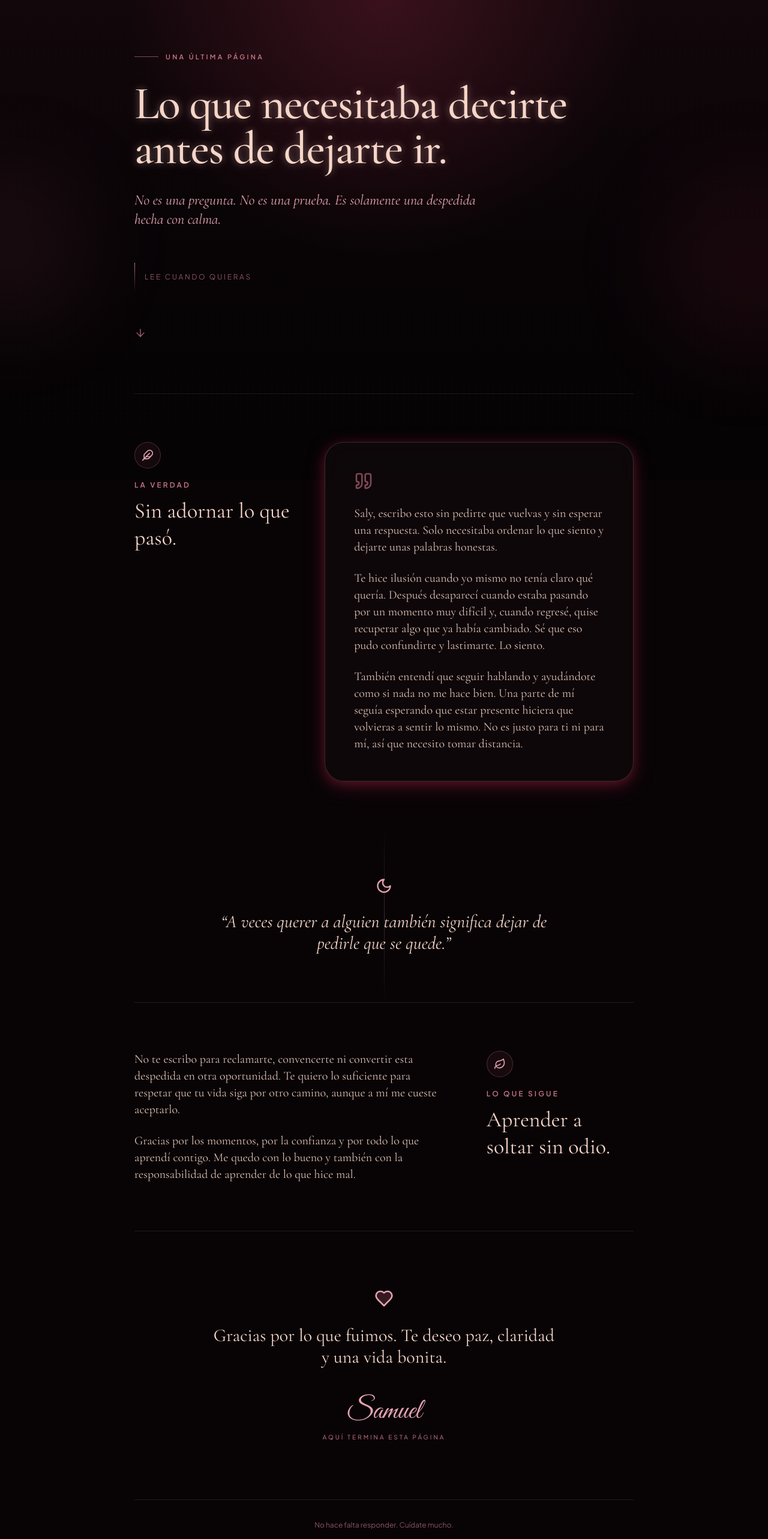
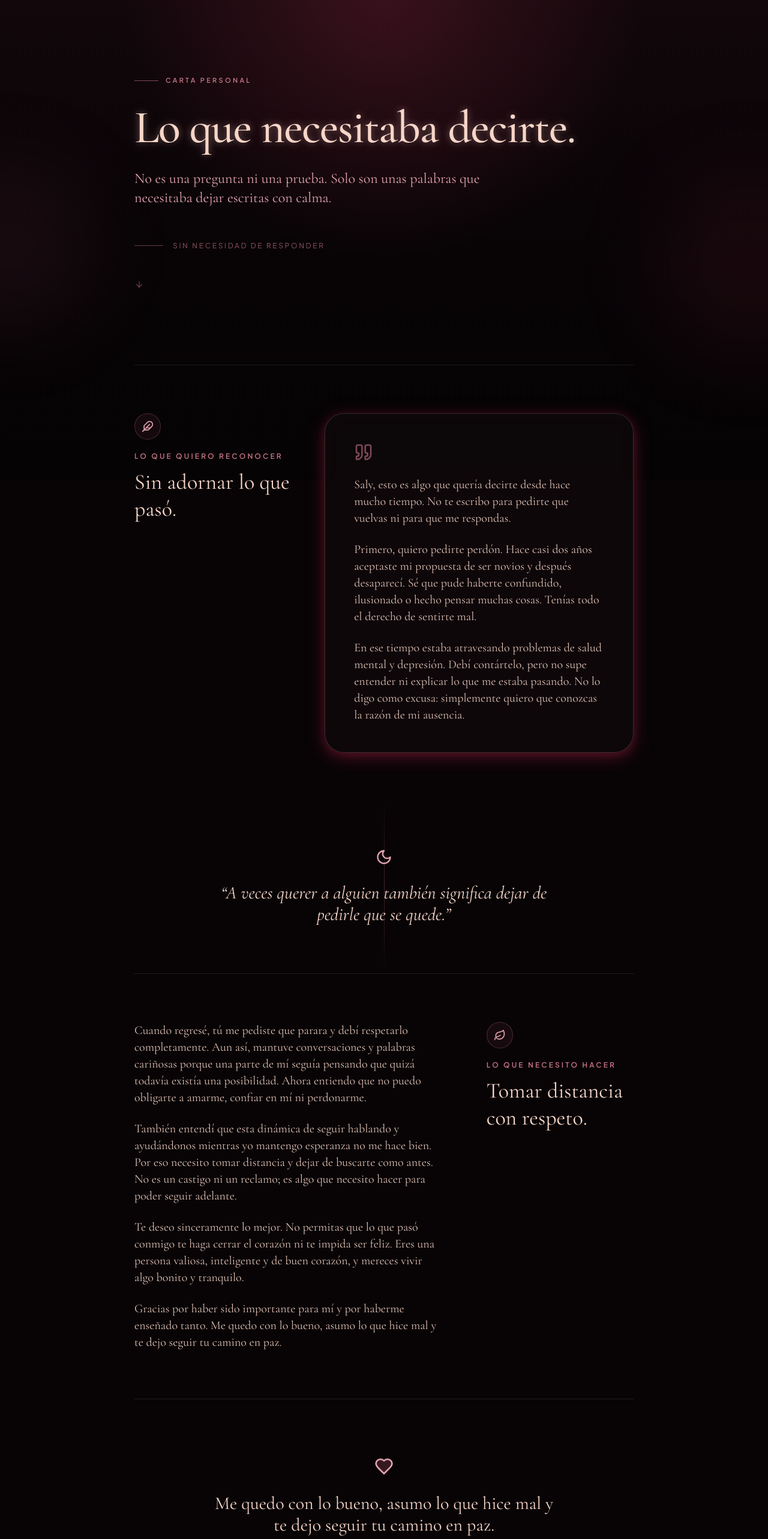
Before and after one commit to dppablito4-oss/playlist_am..., a React (Vite) app: page / in a window 1280 px wide. Shown: the top 2566 px of the page at 60% size. Built offline with nearby package versions, Linux system fonts and the light colour scheme.

Commit message:
feat: transform playlist into a quiet farewell letter

```diff
--- a/src/App.jsx
+++ b/src/App.jsx
@@ -3,11 +3,13 @@ import { ArrowDown, Feather, Heart, Leaf, Moon, Quote } from 'lucide-react';
 import { motion } from 'framer-motion';
 
 const paragraphs = [
-  'Saly, escribo esto sin pedirte que vuelvas y sin esperar una respuesta. Solo necesitaba ordenar lo que siento y dejarte unas palabras honestas.',
-  'Te hice ilusión cuando yo mismo no tenía claro qué quería. Después desaparecí cuando estaba pasando por un momento muy difícil y, cuando regresé, quise recuperar algo que ya había cambiado. Sé que eso pudo confundirte y lastimarte. Lo siento.',
-  'También entendí que seguir hablando y ayudándote como si nada no me hace bien. Una parte de mí seguía esperando que estar presente hiciera que volvieras a sentir lo mismo. No es justo para ti ni para mí, así que necesito tomar distancia.',
-  'No te escribo para reclamarte, convencerte ni convertir esta despedida en otra oportunidad. Te quiero lo suficiente para respetar que tu vida siga por otro camino, aunque a mí me cueste aceptarlo.',
-  'Gracias por los momentos, por la confianza y por todo lo que aprendí contigo. Me quedo con lo bueno y también con la responsabilidad de aprender de lo que hice mal.',
+  'Saly, esto es algo que quería decirte desde hace mucho tiempo. No te escribo para pedirte que vuelvas ni para que me respondas.',
+  'Primero, quiero pedirte perdón. Hace casi dos años aceptaste mi propuesta de ser novios y después desaparecí. Sé que pude haberte confundido, ilusionado o hecho pensar muchas cosas. Tenías todo el derecho de sentirte mal.',
+  'En ese tiempo estaba atravesando problemas de salud mental y depresión. Debí contártelo, pero no supe entender ni explicar lo que me estaba pasando. No lo digo como excusa: simplemente quiero que conozcas la razón de mi ausencia.',
+  'Cuando regresé, tú me pediste que parara y debí respetarlo completamente. Aun así, mantuve conversaciones y palabras cariñosas porque una parte de mí seguía pensando que quizá todavía existía una posibilidad. Ahora entiendo que no puedo obligarte a amarme, confiar en mí ni perdonarme.',
+  'También entendí que esta dinámica de seguir hablando y ayudándonos mientras yo mantengo esperanza no me hace bien. Por eso necesito tomar distancia y dejar de buscarte como antes. No es un castigo ni un reclamo; es algo que necesito hacer para poder seguir adelante.',
+  'Te deseo sinceramente lo mejor. No permitas que lo que pasó conmigo te haga cerrar el corazón ni te impida ser feliz. Eres una persona valiosa, inteligente y de buen corazón, y mereces vivir algo bonito y tranquilo.',
+  'Gracias por haber sido importante para mí y por haberme enseñado tanto. Me quedo con lo bueno, asumo lo que hice mal y te dejo seguir tu camino en paz.',
 ];
 
 function Section({ children, className = '' }) {
@@ -32,26 +34,26 @@ export default function App() {
       <div className="pointer-events-none fixed -right-32 bottom-1/4 h-80 w-80 rounded-full bg-burgundy-vibrant/10 blur-3xl" />
 
       <main className="relative z-10 mx-auto max-w-4xl px-5 pb-24 sm:px-8">
-        <header className="flex min-h-[82vh] flex-col justify-center py-20">
+        <header className="flex min-h-[76vh] flex-col justify-center py-20">
           <div className="mb-8 flex items-center gap-3 text-[11px] font-semibold uppercase tracking-[0.3em] text-rosegold-deep">
             <span className="h-px w-10 bg-rosegold-deep/60" />
-            Una última página
+            Carta personal
           </div>
 
           <h1 className="max-w-3xl font-serif text-display font-medium leading-[0.98] text-rosegold-light text-glow-rosegold">
-            Lo que necesitaba decirte antes de dejarte ir.
+            Lo que necesitaba decirte.
           </h1>
 
-          <p className="mt-8 max-w-xl font-serif text-xl italic leading-relaxed text-rosegold-mid sm:text-2xl">
-            No es una pregunta. No es una prueba. Es solamente una despedida hecha con calma.
+          <p className="mt-8 max-w-xl font-serif text-xl leading-relaxed text-rosegold-mid sm:text-2xl">
+            No es una pregunta ni una prueba. Solo son unas palabras que necesitaba dejar escritas con calma.
           </p>
 
           <div className="mt-14 flex items-center gap-4 text-rosegold-deep/70">
-            <div className="h-12 w-px bg-gradient-to-b from-rosegold-deep to-transparent" />
-            <span className="text-xs uppercase tracking-[0.22em]">Lee cuando quieras</span>
+            <div className="h-px w-12 bg-rosegold-deep/50" />
+            <span className="text-xs uppercase tracking-[0.22em]">Sin necesidad de responder</span>
           </div>
 
-          <ArrowDown aria-hidden="true" className="mt-16 h-5 w-5 animate-bounce text-rosegold-deep/70" />
+          <ArrowDown aria-hidden="true" className="mt-12 h-4 w-4 text-rosegold-deep/50" />
         </header>
 
         <Section className="grid gap-10 border-t border-rosegold-light/10 py-20 lg:grid-cols-[0.7fr_1.3fr]">
@@ -59,7 +61,7 @@ export default function App() {
             <div className="mb-5 flex h-11 w-11 items-center justify-center rounded-full border border-rosegold-deep/30 bg-rosegold-dark/10">
               <Feather className="h-5 w-5 text-rosegold-mid" />
             </div>
-            <p className="text-xs font-semibold uppercase tracking-[0.26em] text-rosegold-deep">La verdad</p>
+            <p className="text-xs font-semibold uppercase tracking-[0.26em] text-rosegold-deep">Lo que quiero reconocer</p>
             <h2 className="mt-3 max-w-xs font-serif text-4xl leading-tight text-rosegold-light">Sin adornar lo que pasó.</h2>
           </div>
 
@@ -90,19 +92,19 @@ export default function App() {
             <div className="mb-5 flex h-11 w-11 items-center justify-center rounded-full border border-rosegold-deep/30 bg-rosegold-dark/10">
               <Leaf className="h-5 w-5 text-rosegold-mid" />
             </div>
-            <p className="text-xs font-semibold uppercase tracking-[0.26em] text-rosegold-deep">Lo que sigue</p>
-            <h2 className="mt-3 font-serif text-4xl leading-tight text-rosegold-light">Aprender a soltar sin odio.</h2>
+            <p className="text-xs font-semibold uppercase tracking-[0.26em] text-rosegold-deep">Lo que necesito hacer</p>
+            <h2 className="mt-3 font-serif text-4xl leading-tight text-rosegold-light">Tomar distancia con respeto.</h2>
           </div>
         </Section>
 
         <Section className="border-t border-rosegold-light/10 py-24 text-center">
           <Heart aria-hidden="true" className="mx-auto mb-7 h-8 w-8 fill-rosegold-dark/30 text-rosegold-mid" />
-          <p className="mx-auto max-w-xl font-serif text-2xl leading-relaxed text-rosegold-light sm:text-3xl">
-            Gracias por lo que fuimos. Te deseo paz, claridad y una vida bonita.
-          </p>
+            <p className="mx-auto max-w-xl font-serif text-2xl leading-relaxed text-rosegold-light sm:text-3xl">
+              Me quedo con lo bueno, asumo lo que hice mal y te dejo seguir tu camino en paz.
+            </p>
           <div className="mt-12">
             <span className="font-script text-5xl text-rosegold-mid">Samuel</span>
-            <p className="mt-3 text-[10px] uppercase tracking-[0.3em] text-rosegold-deep">Aquí termina esta página</p>
+            <p className="mt-3 text-[10px] uppercase tracking-[0.3em] text-rosegold-deep">Con cariño y sin esperar respuesta</p>
           </div>
         </Section>
 
```
Also changed, not shown: 1 other file (tests, documents, lock files or other folders).
